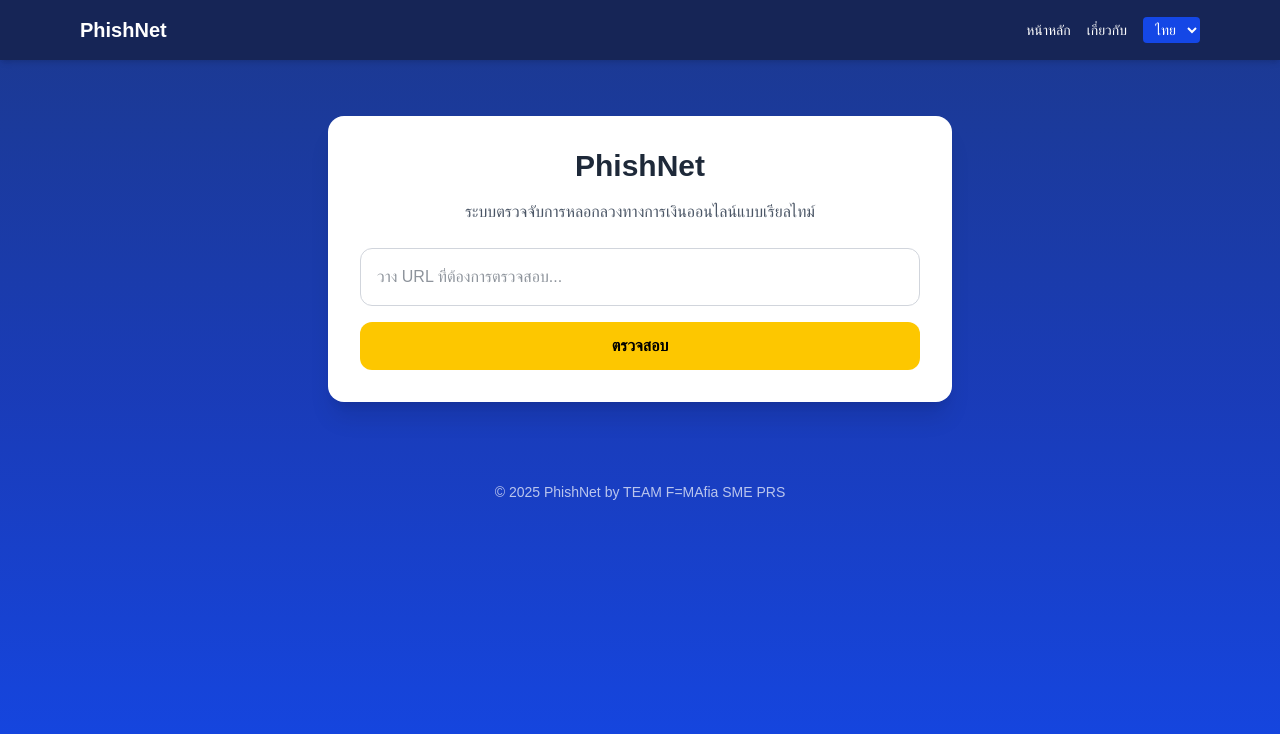
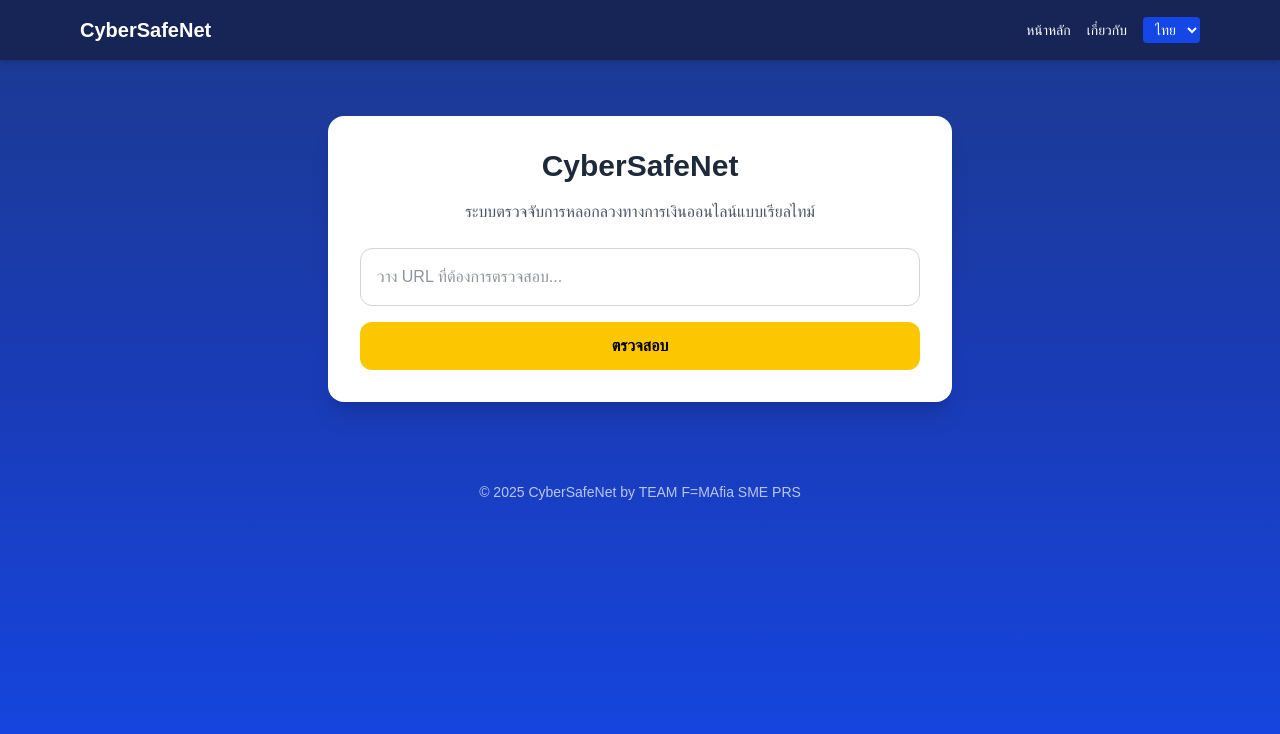
Before and after one commit to naruebet2551/phishnet, a Next.js app: page / in a window 1280 px wide. Shown: the top 734 px of the page. Built offline with nearby package versions, Linux system fonts and the light colour scheme.

Commit message:
แก้หน้า page

```diff
--- a/src/app/page.js
+++ b/src/app/page.js
@@ -21,7 +21,7 @@ export default function Home() {
 
   const text = {
     th: {
-      title: 'PhishNet',
+      title: 'CyberSafeNet',
       desc: 'ระบบตรวจจับการหลอกลวงทางการเงินออนไลน์แบบเรียลไทม์',
       placeholder: 'วาง URL ที่ต้องการตรวจสอบ...',
       check: 'ตรวจสอบ',
```
